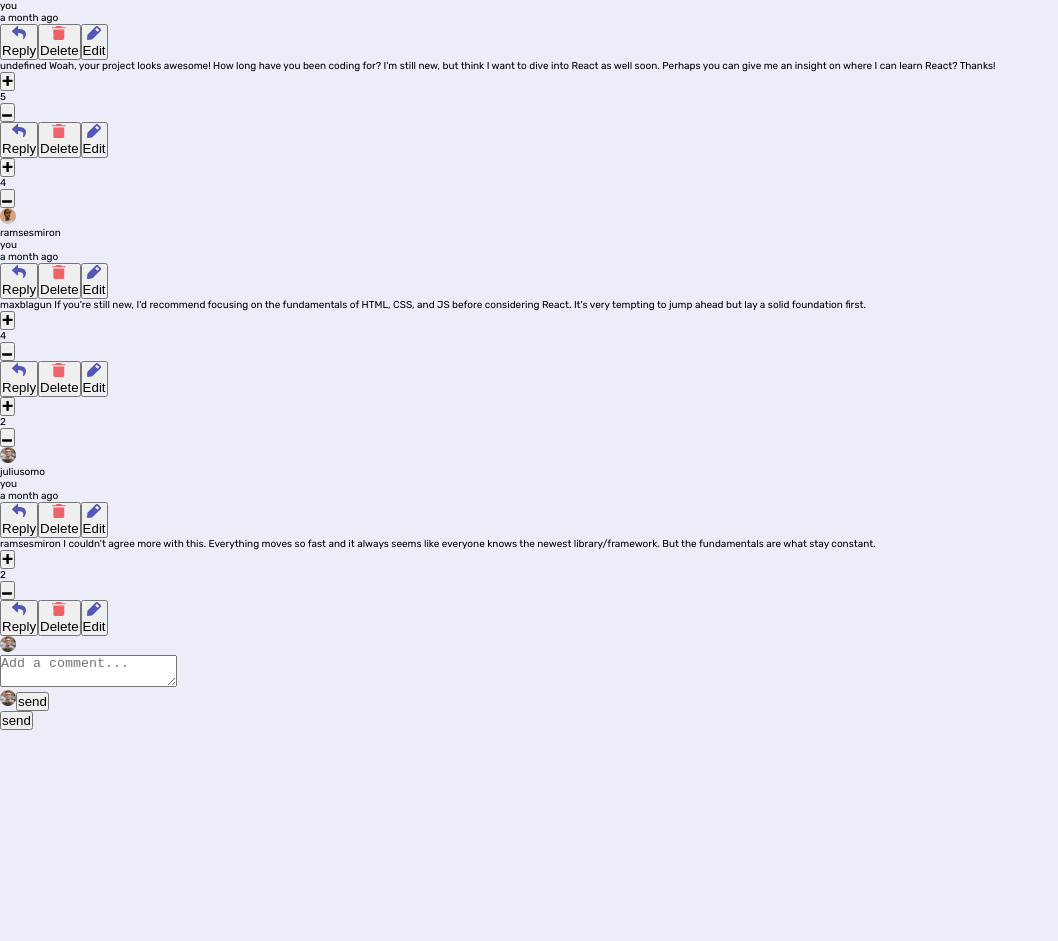
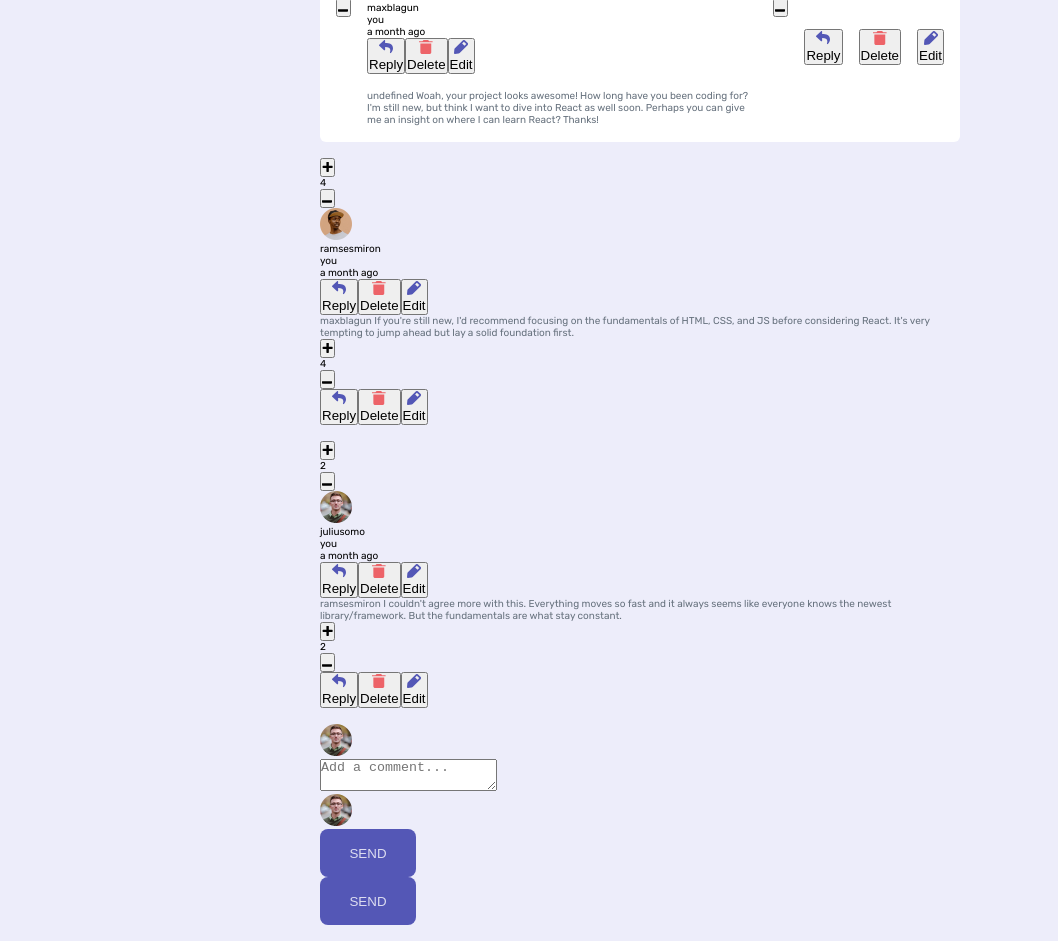
Before and after one commit to UnicornDad8/interactive-comments-section, a Next.js app: page / in a window 1280 px wide. Shown: the part 320-1261 px from the top of the page, without its empty margins (0-1058 px from the left). Before the commit the page ends 1050 px from the top, so only its background shows below. Built offline with nearby package versions, Linux system fonts and the light colour scheme.

Commit message:
Added some components styles

```diff
--- /dev/null
+++ b/app/components/ActionButton.module.css
@@ -0,0 +1,18 @@
+.action-button {
+  border: none;
+  outline: none;
+  padding: 1.6rem 0.8rem;
+  width: 9.6rem;
+  height: 4.8rem;
+  display: flex;
+  align-items: center;
+  justify-content: center;
+  color: rgba(255, 255, 255, 0.8);
+  background: var(--color-moderate-blue);
+  border-radius: 0.8rem;
+  text-transform: uppercase;
+}
+
+.action-button:hover {
+  opacity: 0.5;
+}
--- a/app/components/ActionButton.tsx
+++ b/app/components/ActionButton.tsx
@@ -1,6 +1,5 @@
-import React from "react";
-import { handleSave } from "../functions/handleSave";
 import getDate from "../functions/getDate";
+import styles from "./ActionButton.module.css";
 
 type ActionButtonProps = {
   action: string;
@@ -144,7 +143,11 @@ const ActionButton = (props: ActionButtonProps) => {
     replyingTo: replyingTo ?? "",
   };
 
-  return <button onClick={handleClick}>{action}</button>;
+  return (
+    <button className={styles["action-button"]} onClick={handleClick}>
+      {action}
+    </button>
+  );
 };
 
 export default ActionButton;
--- a/app/components/Attribution.tsx
+++ b/app/components/Attribution.tsx
@@ -1,8 +1,8 @@
-import React from "react";
+import styles from "./Attribuition.module.css";
 
 const Attribution = () => {
   return (
-    <div>
+    <div className={styles["attribution"]}>
       Challenge by{" "}
       <a href="https://www.frontendmentor.io?ref=challenge" target="_blank">
         Frontend Mentor
--- /dev/null
+++ b/app/components/Avatar.module.css
@@ -0,0 +1,5 @@
+.avatar {
+  width: 3.2rem;
+  height: 3.2rem;
+  object-fit: contain;
+}
--- a/app/components/Avatar.tsx
+++ b/app/components/Avatar.tsx
@@ -1,5 +1,5 @@
 import Image from "next/image";
-import React from "react";
+import styles from "./Avatar.module.css";
 
 type AvatarProps = {
   sourceImage: {
@@ -15,7 +15,13 @@ const Avatar = (props: AvatarProps) => {
   const username = props.username;
 
   return (
-    <Image src={webp} width={16} height={16} alt={"Avatar of " + username} />
+    <Image
+      className={styles["avatar"]}
+      src={webp}
+      width={32}
+      height={32}
+      alt={"Avatar of " + username}
+    />
   );
 };
 
--- /dev/null
+++ b/app/components/Comment.module.css
@@ -0,0 +1,34 @@
+.comment-container {
+  background: var(--color-white);
+  padding: 1.6rem;
+  display: flex;
+  flex-direction: column;
+  gap: 1.6rem;
+  border-radius: 0.6rem;
+}
+
+@media only screen and (min-width: 769px) {
+  .comment-container {
+    flex-direction: row;
+  }
+}
+
+.user-container {
+  width: 100%;
+  display: flex;
+  flex-direction: column;
+  gap: 1.6rem;
+}
+
+.actions-and-votes-container {
+  display: flex;
+  gap: 1.6rem;
+  justify-content: space-between;
+}
+
+.actions-container {
+  display: flex;
+  align-items: center;
+  justify-content: center;
+  gap: 1.6rem;
+}
--- a/app/components/Comment.tsx
+++ b/app/components/Comment.tsx
@@ -9,7 +9,8 @@ import Reply from "./Reply";
 import InputComment from "./InputComment";
 import DeleteButton from "./DeleteButton";
 import EditButton from "./EditButton";
-import DeleteModal from "./DeleteModal";
+// import DeleteModal from "./DeleteModal";
+import styles from "./Comment.module.css";
 
 interface Comment {
   id: number;
@@ -82,15 +83,15 @@ const Comment = (props: CommentProps) => {
 
   return (
     <>
-      <div>
-        <div>
+      <div className={styles["comment-container"]}>
+        <div className={`${styles["hidden"]} ${styles["md-block"]}`}>
           <Vote
             commentIdToChangeVote={comment.id}
             onCommentVoteChange={onCommentVoteChange}
             score={comment.score}
           />
         </div>
-        <div>
+        <div className={styles["user-container"]}>
           <UserDetail
             commentIdToDelete={comment.id}
             onDeleteComment={onDeleteComment}
@@ -114,15 +115,17 @@ const Comment = (props: CommentProps) => {
             isEditing={isEditing}
           />
         </div>
-        <div>
-          <div>
+        <div className={styles["actions-and-votes-container"]}>
+          <div className={`${styles["hidden"]} ${styles["md-block"]}`}>
             <Vote
               commentIdToChangeVote={comment.id}
               onCommentVoteChange={onCommentVoteChange}
               score={comment.score}
             />
           </div>
-          <div>
+          <div
+            className={`${styles["actions-container"]} ${styles["md-hidden"]}`}
+          >
             <ReplyButton
               show={isCurrentUser}
               isReplying={isReplying}
--- /dev/null
+++ b/app/components/Content.module.css
@@ -0,0 +1,21 @@
+.text-neutral-grayish-blue {
+  color: var(--color-grayish-blue);
+}
+
+.edit-container {
+  background: var(--color-white);
+  display: flex;
+  flex-direction: column;
+  align-items: flex-end;
+  gap: 1.6rem;
+  rounded: 1.2rem;
+}
+
+.textarea {
+  outline: none;
+  border: 1px solid var(--color-light-grayish-blue);
+  padding: 0.8rem 1.6rem;
+  rounded: 1.2rem;
+  width: 100%;
+  color: var(--color-dark-blue);
+}
--- a/app/components/Content.tsx
+++ b/app/components/Content.tsx
@@ -1,6 +1,7 @@
 import React, { useState } from "react";
 import ContentUserTag from "./ContentUserTag";
 import ActionButton from "./ActionButton";
+import styles from "./Content.module.css";
 
 type ContentProps = {
   content: string;
@@ -66,19 +67,20 @@ const Content = (props: ContentProps) => {
   return (
     <>
       {!isEditing ? (
-        <div>
+        <div className={styles["text-neutral-grayish-blue"]}>
           <ContentUserTag replyingTo={replyingTo} />
           {content}
         </div>
       ) : null}
       {isEditing ? (
-        <div>
+        <div className={styles["edit-container"]}>
           <textarea
+            className={styles["textarea"]}
             placeholder="Add a comment..."
             value={editValue}
             onChange={handleChangeEditValue}
           />
-          <div>
+          <div className="block">
             <ActionButton
               updatedReplyContent={editValue}
               replyIdToUpdate={replyIdToUpdate}
--- a/app/globals.css
+++ b/app/globals.css
@@ -67,9 +67,13 @@ body {
 
 .ripple-loader div {
   position: absolute;
-  border: 0.4rem solid var(--color-moderate-blue);
+  border: 0.4rem solid var(--color-white);
   border-radius: 50%;
   animation: ripple-loader 1s ease-out infinite;
+}
+
+.ripple-loader-blue div {
+  border: 0.4rem solid var(--color-moderate-blue);
 }
 
 .ripple-loader div:nth-child(2) {
@@ -92,3 +96,49 @@ body {
     opacity: 0;
   }
 }
+
+.is-loading {
+  position: fixed;
+  width: 100vw;
+  height: 100vh;
+  background: black;
+  opacity: 0.5;
+  top: 0;
+  left: 0;
+  display: flex;
+  align-items: center;
+  justify-content: center;
+}
+
+/* ------ main container -----*/
+.main-container {
+  max-width: 67.2rem;
+  margin-left: auto;
+  margin-right: auto;
+  padding: 1.6rem;
+  min-height: 100vh;
+  display: flex;
+  flex-direction: column;
+  gap: 1.6rem;
+  position: relative;
+}
+
+@media only screen and (min-width: 769px) {
+  .main-container {
+    padding-top: 6.4rem;
+  }
+}
+
+.hidden {
+  display: hidden;
+}
+
+@media only screen and (min-width: 769px) {
+  .md-block {
+    display: block;
+  }
+
+  .md-hidden {
+    display: hidden;
+  }
+}
--- a/app/page.tsx
+++ b/app/page.tsx
@@ -1,20 +1,8 @@
 "use client";
 
-import Image from "next/image";
 import Comment from "./components/Comment";
 import Reply from "./components/Reply";
 import InputComment from "./components/InputComment";
-import UserDetail from "./components/UserDetail";
-import Vote from "./components/Vote";
-import ReplyButton from "./components/ReplyButton";
-import DeleteButton from "./components/DeleteButton";
-import EditButton from "./components/EditButton";
-import SendButton from "./components/ActionButton";
-import Avatar from "./components/Avatar";
-import Content from "./components/Content";
-import Attribution from "./components/Attribution";
-import Modal from "./components/DeleteModal";
-import { handleSave } from "./functions/handleSave";
 import handleLoad from "./functions/handleLoad";
 import { useEffect, useState } from "react";
 import data from "./data/data.json";
@@ -271,7 +259,7 @@ export default function Home() {
   if (isFirstLoading)
     return (
       <main className="loader-container">
-        <div className="ripple-loader">
+        <div className="ripple-loader ripple-loader-blue">
           <div></div>
           <div></div>
         </div>
@@ -279,7 +267,7 @@ export default function Home() {
     );
 
   return (
-    <main>
+    <main className="main-container">
       {comments?.map((value: Comment) => {
         return (
           <Comment
@@ -307,8 +295,11 @@ export default function Home() {
         action="send"
       />
       {isLoading ? (
-        <div>
-          <div>Loading...</div>
+        <div className="is-loading">
+          <div className="ripple-loader">
+            <div></div>
+            <div></div>
+          </div>
         </div>
       ) : null}
     </main>
```
Also changed, not shown: app/components/Attribuition.module.css (added, +9 -0 lines).
